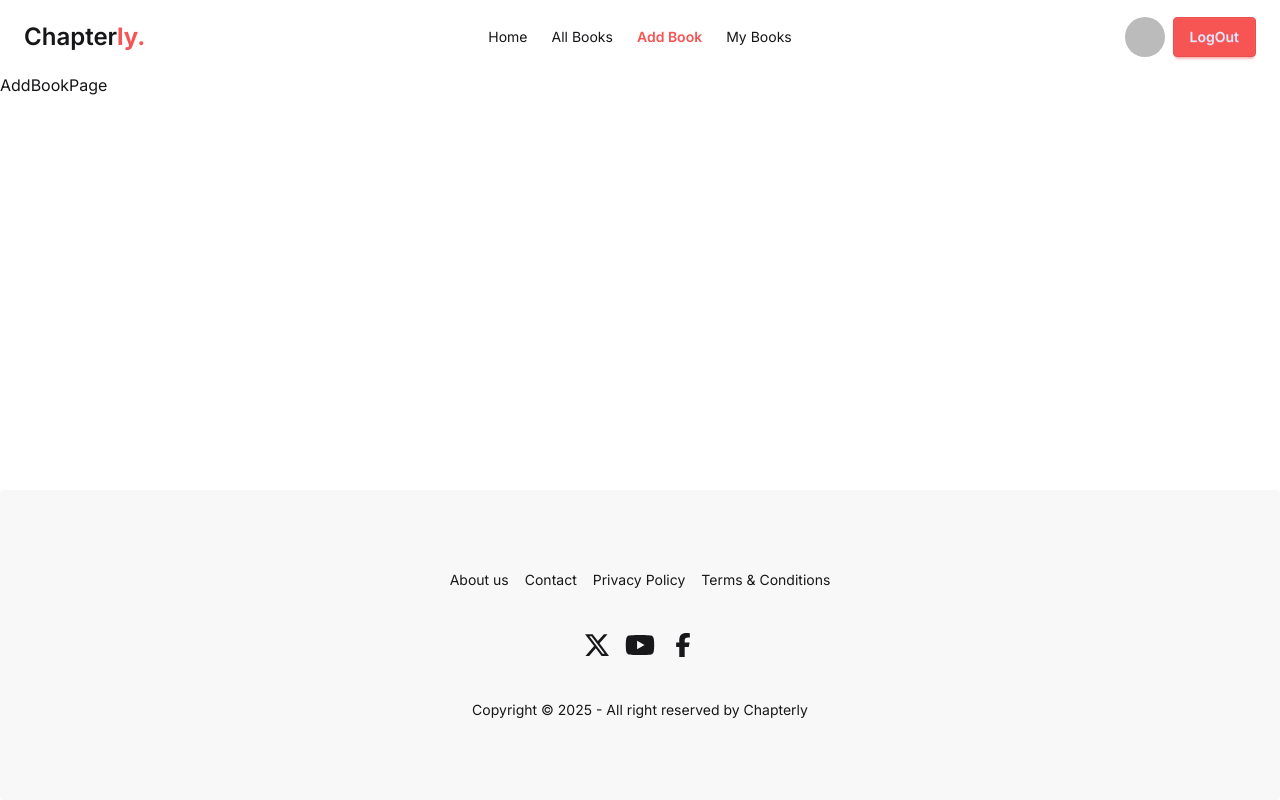
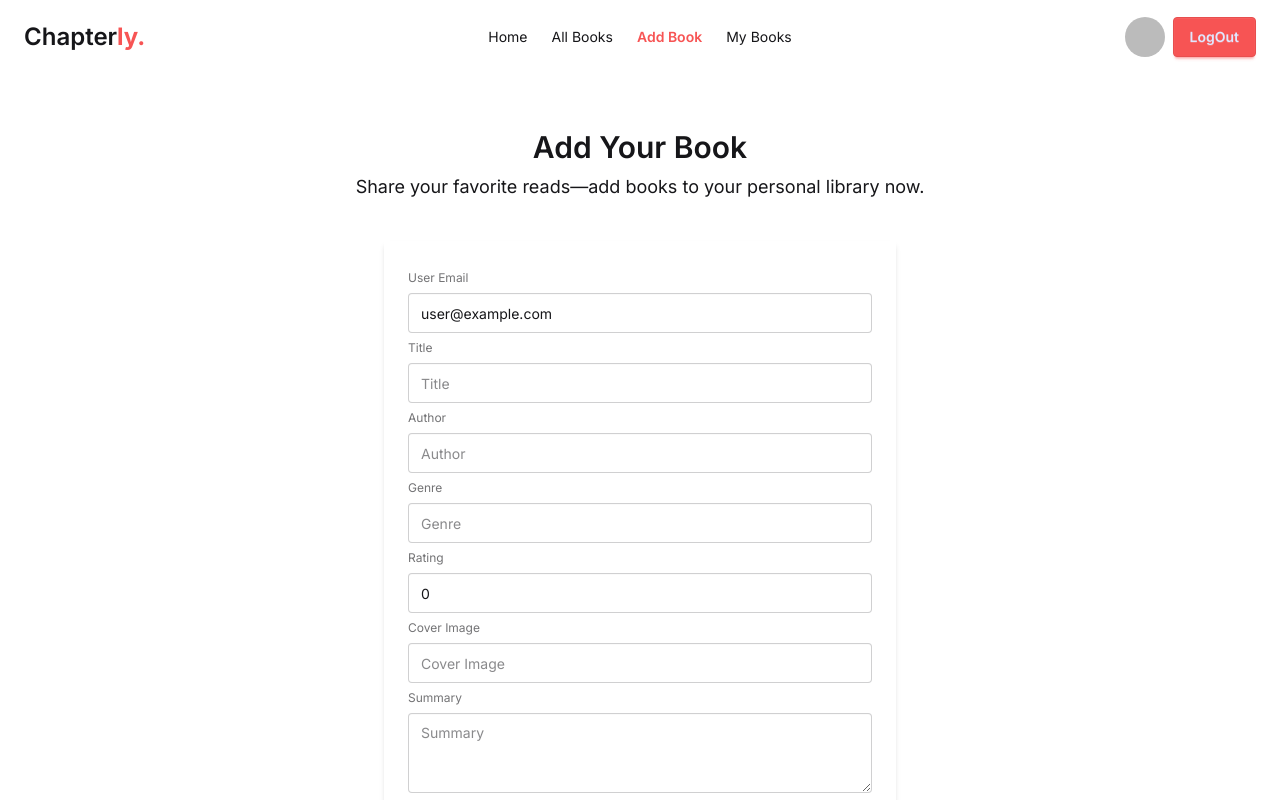
Before and after one commit to sagormajomder/chapterly, a React (Vite) app: page /add-book in a window 1280 px wide. Shown: the top 800 px of the page. Built offline with nearby package versions, Linux system fonts and the light colour scheme; no server answers; sample sign-in values are in the browser's storage.

Commit message:
Implement AddBookPage with form handling for book submissions

```diff
--- a/src/components/Loader.jsx
+++ b/src/components/Loader.jsx
@@ -1,8 +1,8 @@
 export default function Loader() {
   return (
     <div className='flex-col gap-4 w-full flex items-center justify-center min-h-dvh'>
-      <div className='w-20 h-20 border-4 border-transparent text-blue-400 text-4xl animate-spin flex items-center justify-center border-t-blue-400 rounded-full'>
-        <div className='w-16 h-16 border-4 border-transparent text-red-400 text-2xl animate-spin flex items-center justify-center border-t-red-400 rounded-full'></div>
+      <div className='w-20 h-20 border-4 border-transparent text-accent text-4xl animate-spin flex items-center justify-center border-t-accent rounded-full'>
+        <div className='w-16 h-16 border-4 border-transparent text-primary text-2xl animate-spin flex items-center justify-center border-t-primary rounded-full'></div>
       </div>
     </div>
   );
--- a/src/components/Navbar.jsx
+++ b/src/components/Navbar.jsx
@@ -79,11 +79,15 @@ export default function Navbar() {
                   )}
                   {user && (
                     <div className='flex gap-3 min-[26.875rem]:hidden ml-2'>
+                      <div
+                        className='tooltip tooltip-primary tooltip-bottom'
+                        data-tip={user.displayName}>
                         <img
                           className='rounded-full w-10 h-10 cursor-pointer object-cover'
                           src={user.photoURL}
                           alt={user.displayName}
                         />
+                      </div>
                       <button
                         onClick={handleLogOut}
                         className='btn  btn-primary basis-4/6'>
@@ -118,12 +122,15 @@ export default function Navbar() {
             )}
             {user && (
               <>
+                <div
+                  className='tooltip tooltip-primary tooltip-bottom'
+                  data-tip={user.displayName}>
                   <img
                     className='rounded-full w-10 h-10 cursor-pointer object-cover'
                     src={user.photoURL}
                     alt={user.displayName}
-                  title={user.displayName}
                   />
+                </div>
                 <button onClick={handleLogOut} className='btn  btn-primary'>
                   LogOut
                 </button>
--- a/src/pages/AddBookPage.jsx
+++ b/src/pages/AddBookPage.jsx
@@ -1,3 +1,166 @@
+import axios from 'axios';
+import { useState } from 'react';
+import toast from 'react-hot-toast';
+import Container from '../components/Container';
+import SectionTitle from '../components/SectionTitle';
+import { useAuth } from '../contexts/AuthContext';
+
 export default function AddBookPage() {
-  return <div>AddBookPage</div>;
+  const [title, setTitle] = useState('');
+  const [author, setAuthor] = useState('');
+  const [genre, setGenre] = useState('');
+  const [rating, setRating] = useState(0);
+  const [image, setImage] = useState('');
+  const [summary, setSummary] = useState('');
+  const { user } = useAuth();
+
+  function handleAddBook(e) {
+    e.preventDefault();
+
+    const newBook = {
+      title,
+      author,
+      genre,
+      rating,
+      coverImage: image,
+      summary,
+      userEmail: user?.email,
+    };
+
+    // console.log(newBook);
+
+    axios.post('http://localhost:3000/add-book', newBook).then(result => {
+      console.log(result.data);
+
+      if (result.data.insertedId) {
+        toast.success('The Book is successfully added!');
+
+        // Clear Info
+        setTitle('');
+        setAuthor('');
+        setGenre('');
+        setRating(0);
+        setImage('');
+        setSummary('');
+      }
+    });
+  }
+  return (
+    <section className='py-14'>
+      <Container>
+        <SectionTitle
+          title='Add Your Book'
+          desc='Share your favorite reads—add books to your personal library now.
+'
+        />
+        <div className='flex items-center justify-center w-full h-full'>
+          <form
+            className='card-body shadow-md max-w-lg'
+            onSubmit={handleAddBook}>
+            <fieldset className='fieldset'>
+              {/* Book Title */}
+              <label htmlFor='userEmail' className='label'>
+                User Email
+              </label>
+              <input
+                id='userEmail'
+                type='text'
+                className='input w-full'
+                placeholder='User Email'
+                defaultValue={user.email}
+                required
+                readOnly
+              />
+              {/* Book Title */}
+              <label htmlFor='title' className='label'>
+                Title
+              </label>
+              <input
+                id='title'
+                type='text'
+                className='input w-full'
+                placeholder='Title'
+                value={title}
+                onChange={e => setTitle(e.target.value)}
+                required
+              />
+
+              {/* Author */}
+              <label htmlFor='author' className='label'>
+                Author
+              </label>
+              <input
+                id='author'
+                type='text'
+                className='input w-full'
+                placeholder='Author'
+                value={author}
+                onChange={e => setAuthor(e.target.value)}
+                required
+              />
+              {/* Genre */}
+              <label htmlFor='genre' className='label'>
+                Genre
+              </label>
+
+              <input
+                id='genre'
+                type='text'
+                className='input w-full'
+                placeholder='Genre'
+                value={genre}
+                onChange={e => setGenre(e.target.value)}
+                required
+              />
+
+              {/* Rating */}
+              <label htmlFor='rating' className='label'>
+                Rating
+              </label>
+              <input
+                id='rating'
+                type='number'
+                className='input w-full'
+                placeholder='Rating'
+                value={rating}
+                step={0.1}
+                onChange={e => setRating(e.target.value)}
+                required
+              />
+
+              {/* CoverImage */}
+              <label htmlFor='photo' className='label'>
+                Cover Image
+              </label>
+              <input
+                id='photo'
+                type='text'
+                className='input w-full'
+                placeholder='Cover Image'
+                value={image}
+                onChange={e => setImage(e.target.value)}
+                required
+              />
+
+              {/* Summary */}
+              <label htmlFor='summary' className='label'>
+                Summary
+              </label>
+              <textarea
+                id='summary'
+                className='textarea w-full'
+                placeholder='Summary'
+                value={summary}
+                onChange={e => setSummary(e.target.value)}
+                required></textarea>
+
+              <button type='submit' className='btn btn-primary mt-4'>
+                Add Book
+              </button>
+            </fieldset>
+          </form>
+        </div>
+      </Container>
+    </section>
+  );
 }
```
Lines whose indentation alone changed are shown as unchanged.
